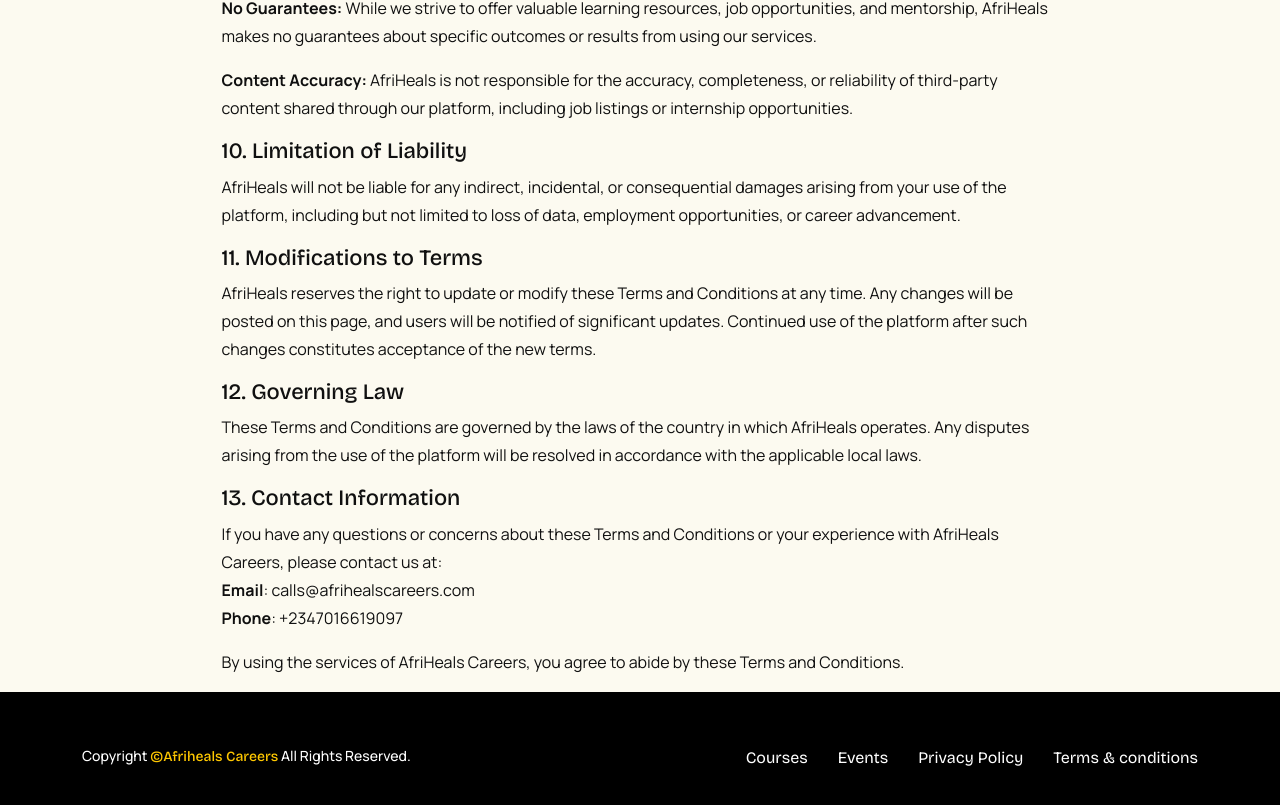
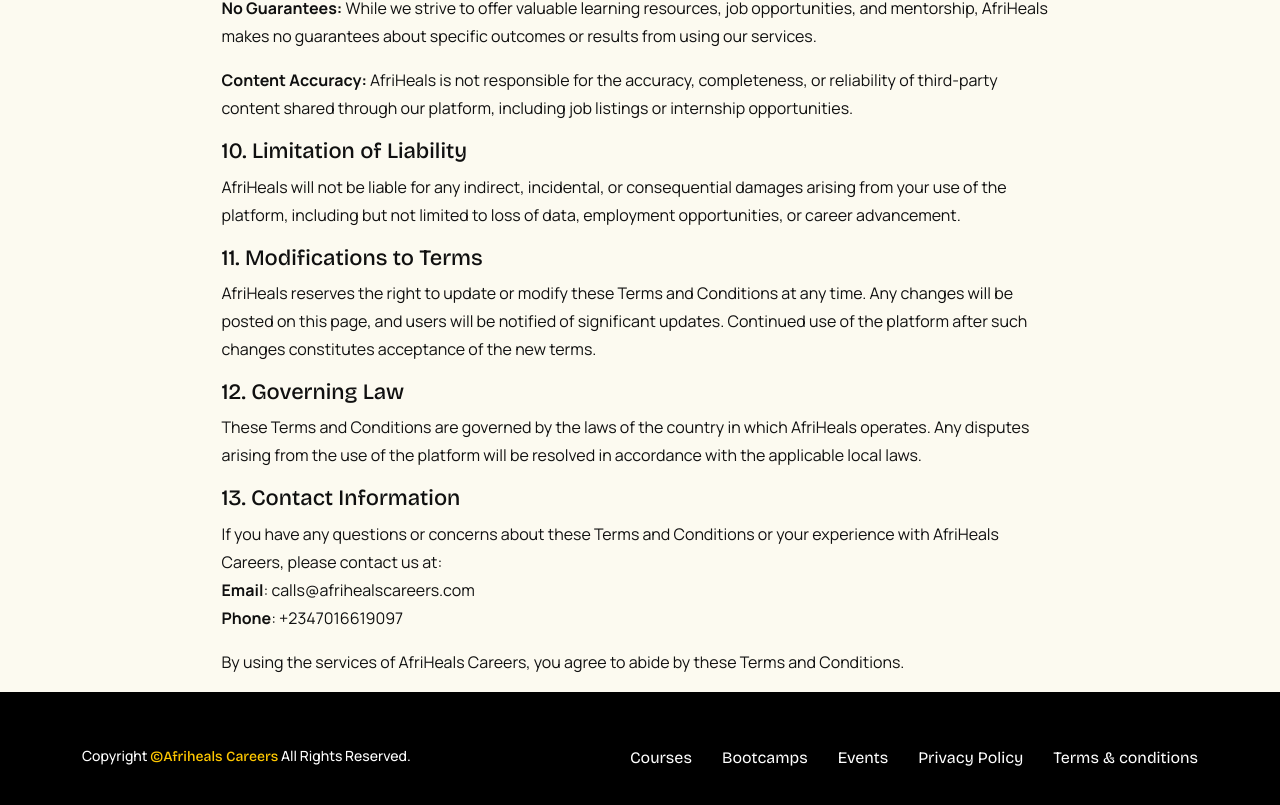
Before and after one commit to ThosynPax/afriheals-careers, a React (Vite) app: page /terms in a window 1280 px wide. Shown: the part 2189-2994 px from the top of the page. Built offline with nearby package versions, Linux system fonts and the light colour scheme.

Commit message:
added bootcamp page

```diff
--- a/src/components/sections/footer.tsx
+++ b/src/components/sections/footer.tsx
@@ -14,11 +14,12 @@ const Footer = () => {
                         <div className="col-lg-8">
                             <div className="footer-bottom-menu">
                                 <ul>
-                                <li><Link to="/Courses">Courses</Link></li>
-                                <li><a href="https://lu.ma/user/usr-42H4h2IZIzSI5xb" target="_blank" rel="noopener noreferrer">Events</a></li>
-                                <li><Link to="/Privacy">Privacy Policy</Link></li>
-                                <li><Link to="/Terms">Terms &amp; conditions</Link></li>
-                                                    </ul>
+                                    <li><Link to="/Courses">Courses</Link></li>
+                                    <li><Link to="/Bootcamps">Bootcamps</Link></li>
+                                    <li><a href="https://lu.ma/user/usr-42H4h2IZIzSI5xb" target="_blank" rel="noopener noreferrer">Events</a></li>
+                                    <li><Link to="/Privacy">Privacy Policy</Link></li>
+                                    <li><Link to="/Terms">Terms &amp; conditions</Link></li>
+                                </ul>
                             </div>
                         </div>
                     </div>
```
